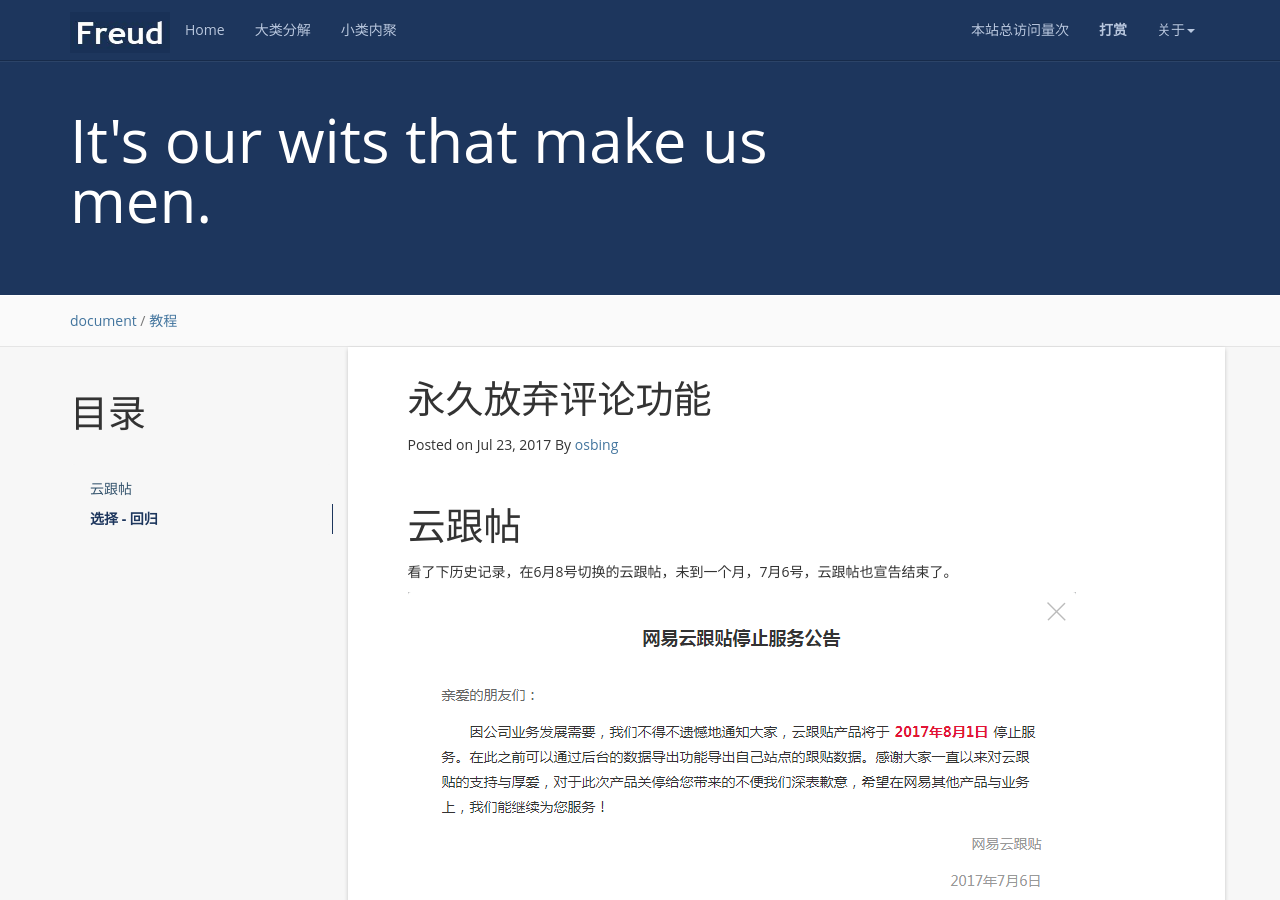
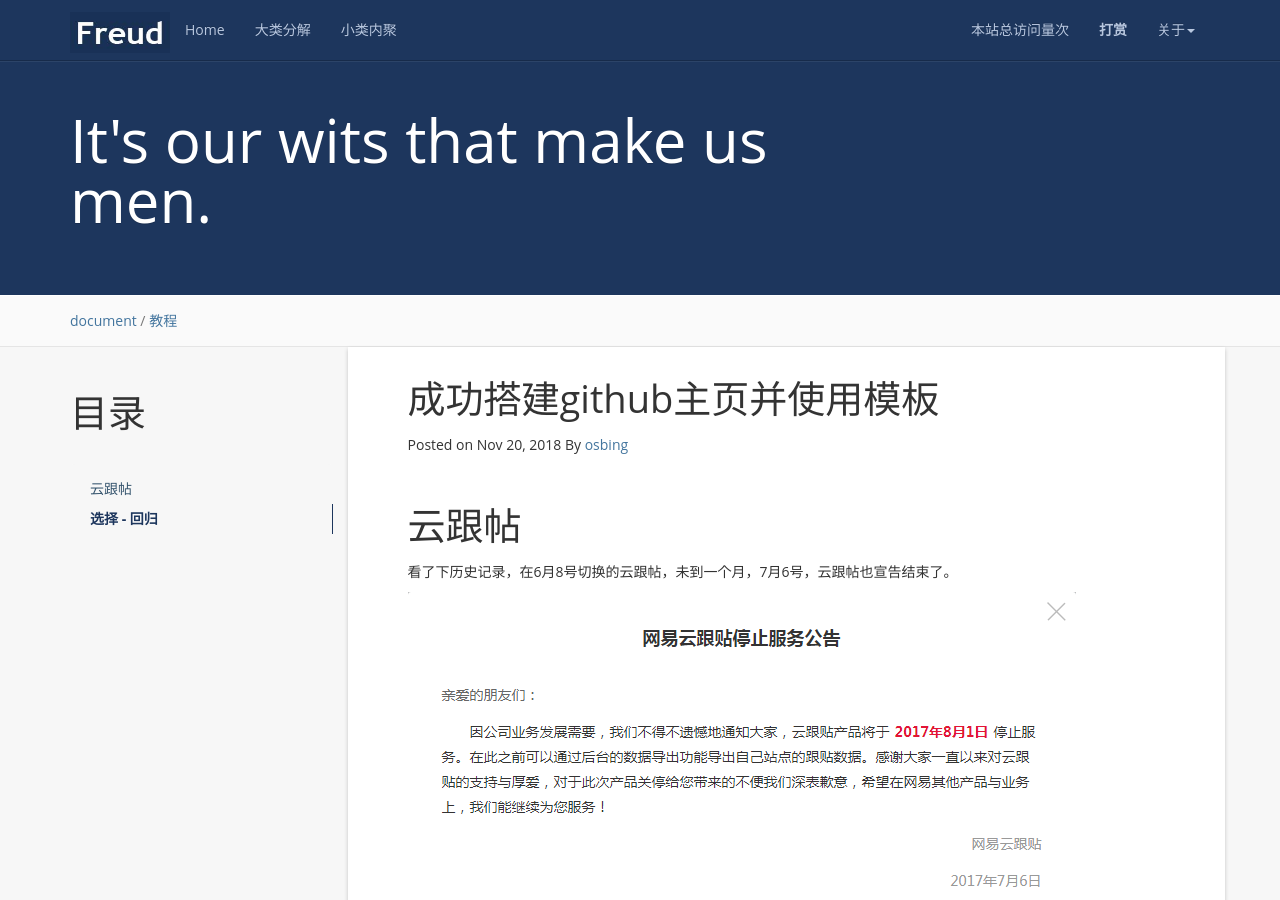
Before and after one commit to osbing/osbing.github.io, a Jekyll site: the page built from _posts/2018-11-20-abandon-the-comment-feature.md, in a window 1280 px wide and 900 px high. Built offline with Jekyll 4.4.1, drawn with Linux system fonts in a browser that asks for light colours; nearby versions of some CDN libraries; a script that is not in the unit is left out; comment, search, counter and statistics services are not loaded.

Commit message:
Update 2018-11-20-abandon-the-comment-feature.md

```diff
--- a/_posts/2018-11-20-abandon-the-comment-feature.md
+++ b/_posts/2018-11-20-abandon-the-comment-feature.md
@@ -1,7 +1,7 @@
 ---
 layout: post
-title:  永久放弃评论功能
-date:   2017-07-24 00:00:00 +0800
+title: 成功搭建github主页并使用模板
+date:   2018-11-20 22:30:00 +0800
 categories: document
 tag: 教程
 ---
```
